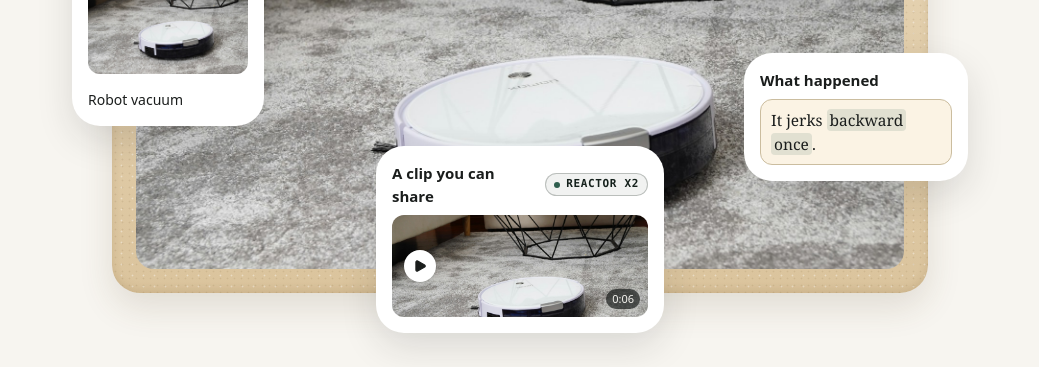
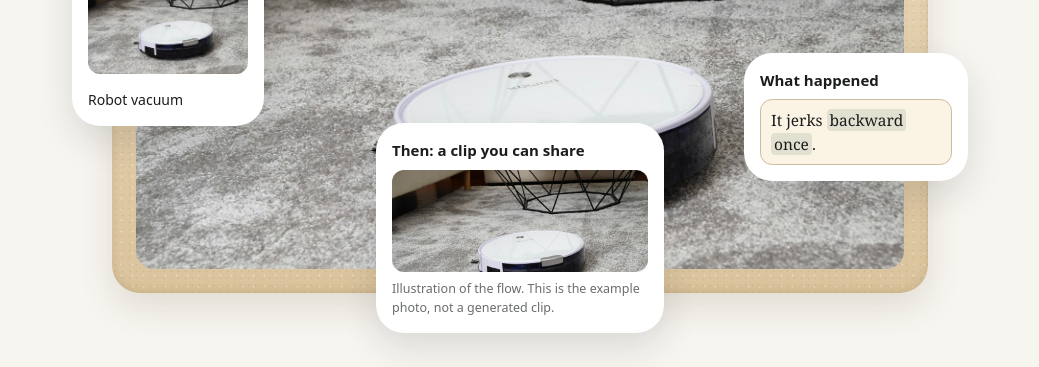
Before and after one commit to ron2k1/symptomsketch, a React (Vite) app in the folder apps/web/: page / in a window 1280 px wide. Shown: the part 780-1147 px from the top of the page, without its empty margins (120-1159 px from the left). Built offline with nearby package versions, Linux system fonts and the light colour scheme; no server answers.

Commit message:
Label the landing clip card as an illustration
The card showed the example still with a Play button, a Reactor badge and
a made-up 0:06 duration, which read as a clip Reactor had produced. It
now shows the photo with a plain note that it is an illustration of the
flow, not a generated clip.

```diff
--- a/apps/web/src/features/landing/ExampleWorkspace.tsx
+++ b/apps/web/src/features/landing/ExampleWorkspace.tsx
@@ -1,4 +1,3 @@
-import { Play } from "lucide-react";
 import type { ReactNode } from "react";
 import { ReactorMark } from "@/components/ReactorMark";
 import { cn } from "@/lib/utils";
@@ -10,7 +9,8 @@ import { EXAMPLE_WORKSPACE } from "./landing-content";
  * The frame shows the real demo photo Reactor X2 starts from; no provider session starts here.
  */
 export function ExampleWorkspace() {
-  const { image, productName, sourceCaption, whatHappened, clipDuration } = EXAMPLE_WORKSPACE;
+  const { image, productName, sourceCaption, whatHappened, clipCardLabel, clipCardNote } =
+    EXAMPLE_WORKSPACE;
   return (
     <figure className="relative mx-auto w-full max-w-4xl md:px-10 md:pb-10">
       <div className="holo-tray p-3 sm:p-6">
@@ -51,26 +51,18 @@ export function ExampleWorkspace() {
           </span>
         </FloatCard>
         <FloatCard
-          label="A clip you can share"
-          badge={<ReactorMark size="sm" variant="soft" />}
+          label={clipCardLabel}
           className="md:absolute md:bottom-0 md:left-1/2 md:w-72 md:-translate-x-1/2"
         >
-          <span className="relative block overflow-hidden rounded-lg">
           <img
             src={image.src}
             alt=""
             width={image.width}
             height={image.height}
             decoding="async"
-              className="aspect-[5/2] w-full object-cover"
+            className="aspect-[5/2] w-full rounded-lg object-cover"
           />
-            <span className="absolute top-1/2 left-3 grid size-8 -translate-y-1/2 place-items-center rounded-full bg-surface shadow-[var(--glow)]">
-              <Play aria-hidden className="size-3.5 fill-foreground text-foreground" />
-            </span>
-            <span className="absolute right-2 bottom-2 rounded-md bg-foreground/70 px-1.5 py-0.5 text-[11px] font-medium text-background">
-              {clipDuration}
-            </span>
-          </span>
+          <span className="text-[12.5px] text-muted-foreground">{clipCardNote}</span>
         </FloatCard>
       </div>
     </figure>
--- a/apps/web/src/features/landing/landing-content.ts
+++ b/apps/web/src/features/landing/landing-content.ts
@@ -36,7 +36,8 @@ export const EXAMPLE_WORKSPACE = {
   productName: "Robot vacuum",
   sourceCaption: "starts from your photo",
   whatHappened: { before: "It jerks ", marks: ["backward", "once"], after: "." },
-  clipDuration: "0:06",
+  clipCardLabel: "Then: a clip you can share",
+  clipCardNote: "Illustration of the flow. This is the example photo, not a generated clip.",
 } as const;
 
 export const UPLOAD_PRODUCT_ID = "upload-photo";
```
Lines whose indentation alone changed are shown as unchanged.
